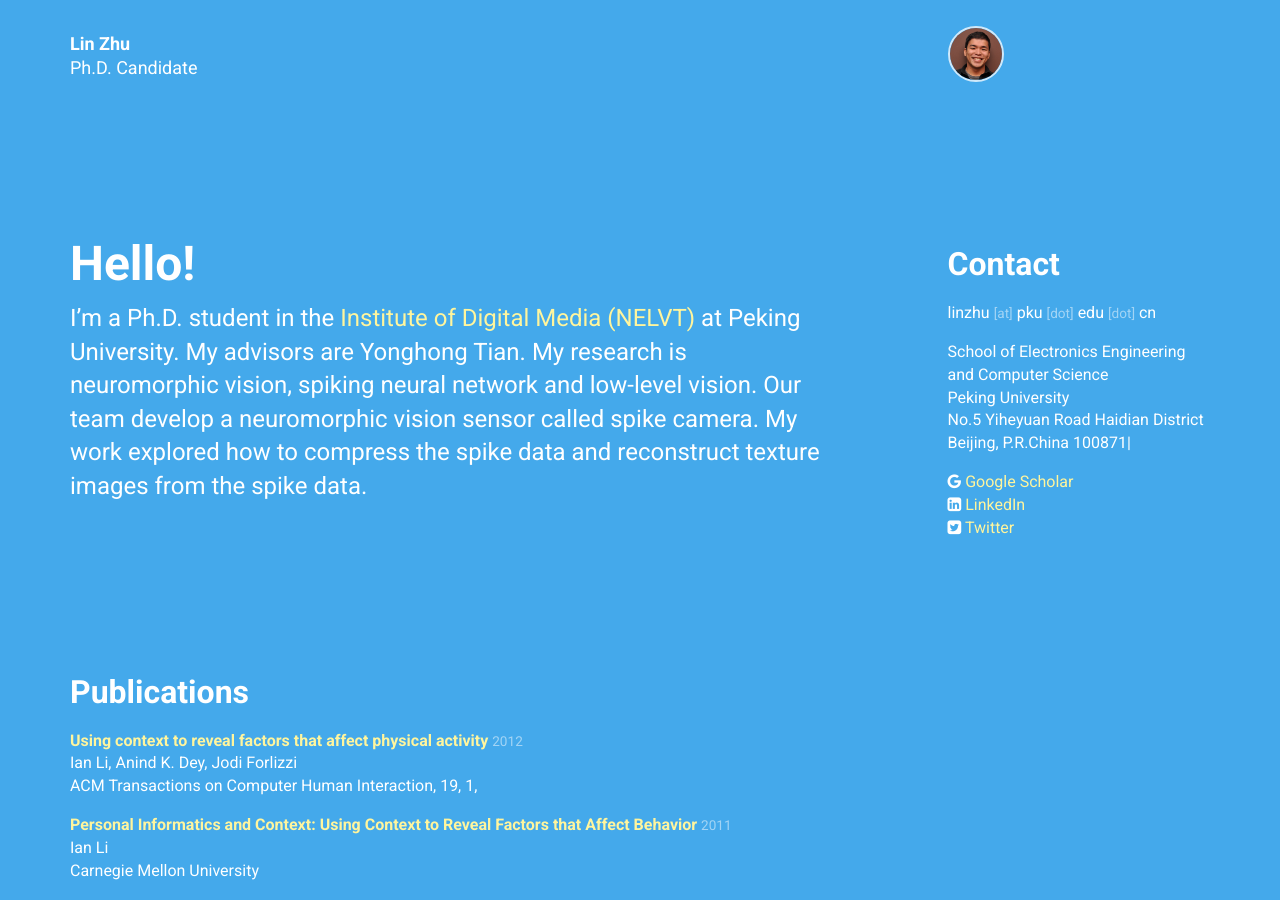
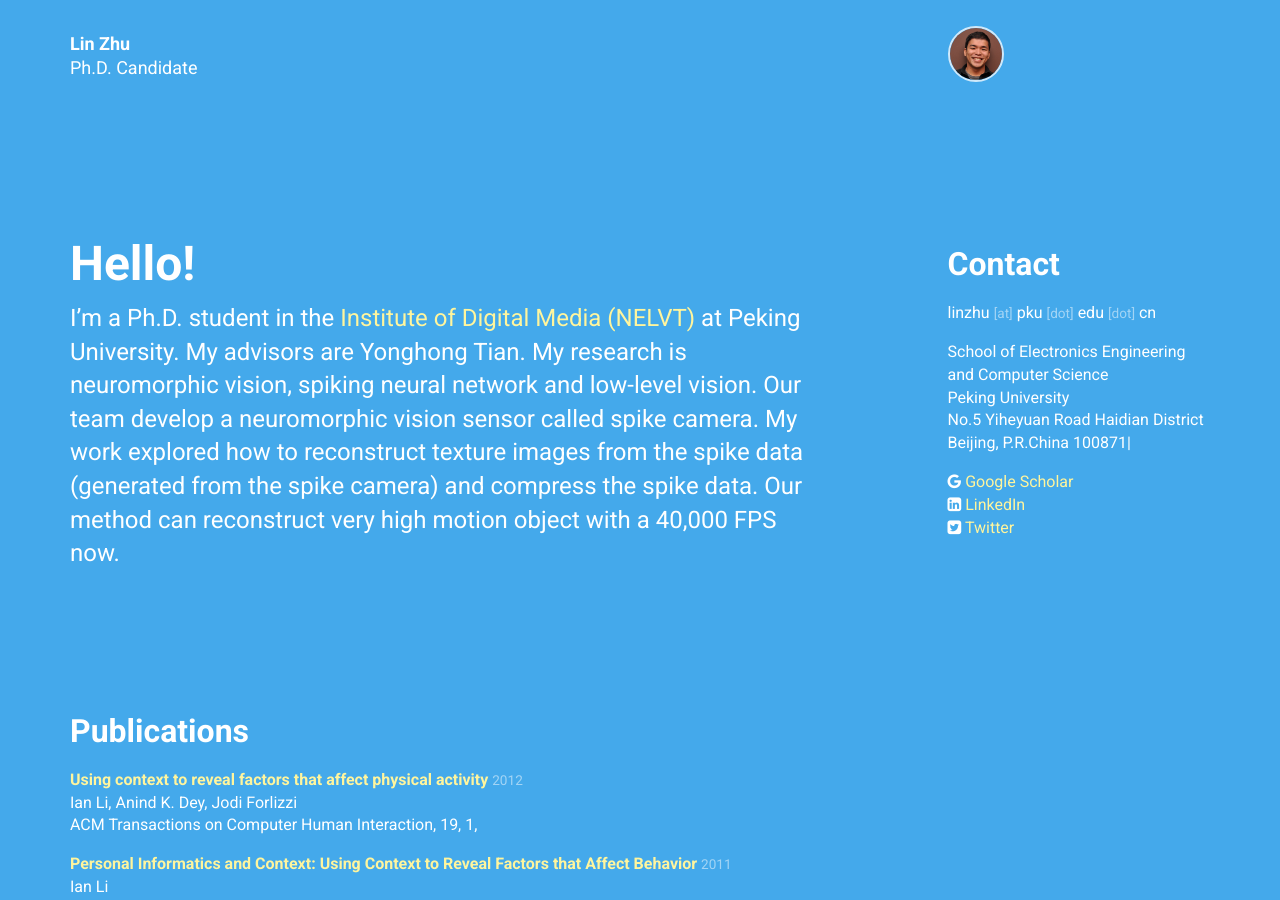
Before and after one commit to Crazyspike/home, a Jekyll site: the page built from index.html, in a window 1280 px wide and 900 px high. Built offline with Jekyll 4.4.1, drawn with Linux system fonts in a browser that asks for light colours; nearby versions of some CDN libraries.

Commit message:
Update personal.yml

```diff
--- a/_data/personal.yml
+++ b/_data/personal.yml
@@ -37,4 +37,5 @@ intro:
     [Institute of Digital Media (NELVT)](https://pkuml.org//) at Peking University.
     My advisors are Yonghong Tian.
     My research is neuromorphic vision, spiking neural network and low-level vision.
-    Our team develop a neuromorphic vision sensor called spike camera. My work explored how to compress the spike data and reconstruct texture images from the spike data.
+    Our team develop a neuromorphic vision sensor called spike camera. My work explored how to reconstruct texture images from the spike data (generated from the spike camera) and compress the spike data.
+    Our method can reconstruct very high motion object with a 40,000 FPS now.
```
